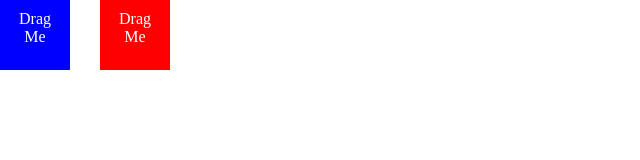
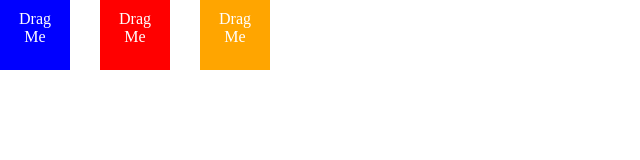
Before and after one commit to giraysam/viiny-dragger, a plain HTML site: page src/index.html in a window 1280 px wide. Shown: the whole page, without its empty margins (0-640 px from the left). Drawn offline with Linux system fonts and the light colour scheme.

Commit message:
Update index.html

```diff
--- a/src/index.html
+++ b/src/index.html
@@ -18,6 +18,11 @@
 		  top: 0;
 		}
 
+		#draggable_obj_3 {
+		  left: 200px;
+		  top: 0;
+		}
+
 		.draggable {
 		  position: absolute;
 		  left: 0;
@@ -31,6 +36,11 @@
 
 		.red {
 		  background: red;
+		  color: white;
+		}
+
+		.orange {
+		  background: orange;
 		  color: white;
 		}
 
@@ -51,6 +61,10 @@
 		Drag Me
 	</div>
 
+	<div id="draggable_obj_3" class="draggable box orange">
+		Drag Me
+	</div>
+
 	<script type="text/javascript">
 		var draggable = new ViinyDragger('.draggable');
 	</script>
```
